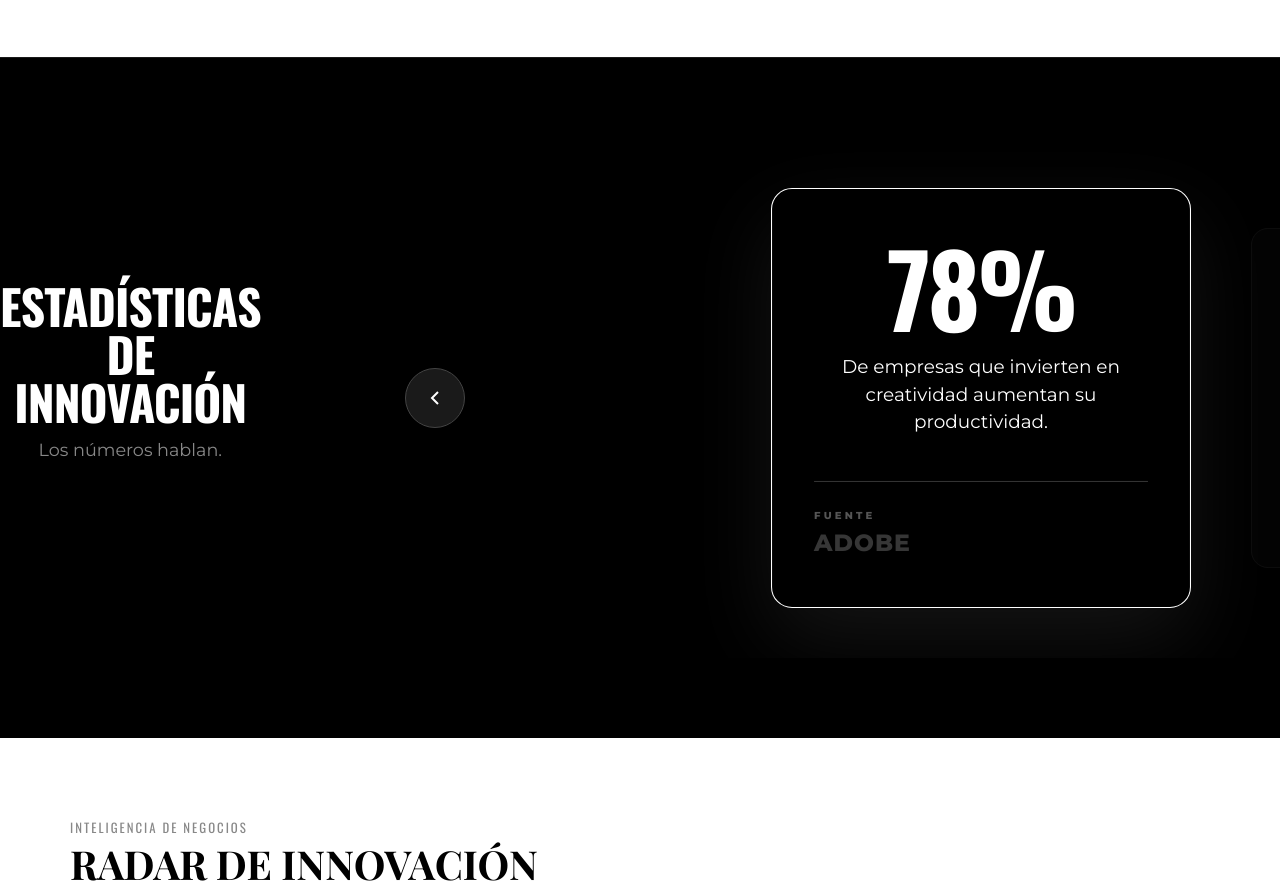
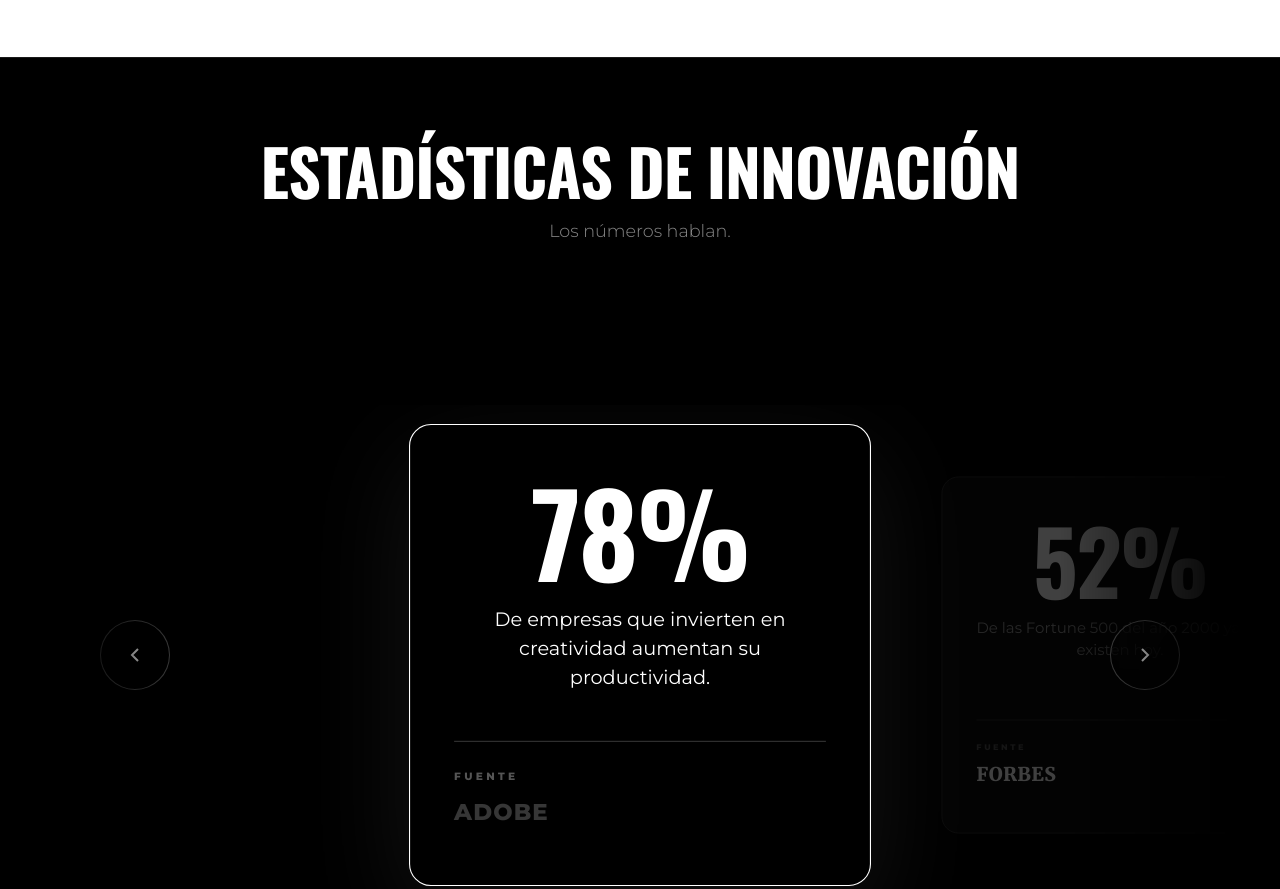
Before and after one commit to jotarampini-cell/FACEPROTOTYPE, a plain HTML site: page index.html in a window 1280 px wide. Shown: the part 5594-6483 px from the top of the page. Drawn offline with nearby package versions, Linux system fonts and the light colour scheme; a web font is replaced by a local one.

Commit message:
feat: desktop power architecture - centered layout, 420px cards, no blur

```diff
--- a/css/stats-carousel-addon.css
+++ b/css/stats-carousel-addon.css
@@ -1,4 +1,4 @@
-/* --- STATS MONOCHROME POWER EDITION --- */
+/* --- STATS SECTION: MONOCHROME POWER (MOBILE FIRST) --- */
 
 .stats-section-mono {
     background-color: #000000;
@@ -7,12 +7,25 @@
     font-family: 'Montserrat', sans-serif;
     color: #fff;
     overflow: hidden;
+    position: relative;
 }
 
 .stats-container {
-    max-width: 100%;
+    width: 100%;
     margin: 0 auto;
     text-align: center;
+    display: flex;
+    flex-direction: column;
+    align-items: center;
+}
+
+/* TÍTULOS */
+.stats-header {
+    margin-bottom: 60px;
+    max-width: 800px;
+    padding: 0 20px;
+    z-index: 2;
+    position: relative;
 }
 
 .stats-title {
@@ -20,102 +33,104 @@
     font-size: 3rem;
     color: #fff;
     text-transform: uppercase;
-    margin: 0 0 10px 0;
+    margin: 0 0 15px 0;
     letter-spacing: -1px;
 }
 
 .stats-subtitle {
     font-size: 1.1rem;
     color: #888;
-    margin-bottom: 50px;
+    font-weight: 300;
 }
 
-/* WRAPPER */
+/* --- CARRUSEL WRAPPER --- */
 .stats-carousel-wrapper {
     position: relative;
+    width: 100%;
     display: flex;
     align-items: center;
     justify-content: center;
-    height: 520px;
-    /* Altura aumentada para impacto */
+    /* Altura base móvil */
+    height: 550px;
 }
 
 .stats-track-container {
     width: 100%;
+    height: 100%;
     overflow: hidden;
-    height: 100%;
+    /* Corta lo que sale de la pantalla */
     display: flex;
     align-items: center;
+    position: relative;
 }
 
+/* PISTA (TRACK) */
 .stats-track {
     display: flex;
-    gap: 40px;
+    gap: 20px;
+    /* Gap móvil */
     width: max-content;
     transition: transform 0.6s cubic-bezier(0.16, 1, 0.3, 1);
+
+    /* CENTRADO MATEMÁTICO */
     padding-left: 50%;
-    /* Ajuste inicial (se sobreescribe con JS, pero bueno para fallback) */
-    margin-left: -200px;
+    margin-left: 0;
+    /* JS calculará el desplazamiento */
 }
 
-/* --- TARJETA PODEROSA --- */
+/* --- TARJETA BASE (MOBILE STYLE) --- */
 .stat-card {
-    width: 400px;
-    /* Ancho Desktop: GRANDE */
-    min-width: 400px;
-    height: 400px;
-    /* Cuadrada/Alta */
+    width: 85vw;
+    /* Gigante en móvil */
+    min-width: 85vw;
+    height: 480px;
     background: #0d0d0d;
     border: 1px solid #333;
     border-radius: 20px;
-    /* Bordes más modernos */
-    padding: 50px 40px;
+    padding: 40px 30px;
     display: flex;
     flex-direction: column;
     justify-content: space-between;
 
     /* Estado Inactivo */
     opacity: 0.3;
-    transform: scale(0.85);
+    transform: scale(0.9);
     filter: grayscale(100%);
     transition: all 0.6s cubic-bezier(0.16, 1, 0.3, 1);
 }
 
+/* Estado Activo */
 .stat-card.active {
     opacity: 1;
-    transform: scale(1.05);
-    background: #000;
-    /* Fondo negro puro */
-    border-color: #ffffff;
-    box-shadow: 0 30px 80px rgba(255, 255, 255, 0.08);
-    /* Sombra blanca masiva */
+    transform: scale(1);
+    background: #050505;
+    border-color: #fff;
+    box-shadow: 0 20px 60px rgba(255, 255, 255, 0.05);
     z-index: 10;
 }
 
-/* NÚMERO EDITORIAL */
+/* TIPOGRAFÍA */
 .stat-number {
     font-family: 'Oswald', sans-serif;
-    font-size: 6rem;
-    /* NÚMERO GIGANTE */
+    font-size: 5.5rem;
+    /* Gigante móvil */
     color: #fff;
     line-height: 0.9;
     margin-bottom: 20px;
     font-weight: 700;
-    letter-spacing: -3px;
+    letter-spacing: -2px;
 }
 
 .stat-desc {
     font-size: 1.1rem;
     color: #999;
     line-height: 1.5;
-    font-weight: 400;
 }
 
 .stat-card.active .stat-desc {
     color: #fff;
 }
 
-/* FOOTER LOGOS */
 .stat-footer {
     border-top: 1px solid #333;
     padding-top: 25px;
@@ -133,145 +148,18 @@
     font-weight: 800;
 }
 
-/* --- LOGOS TIPOGRÁFICOS REALISTAS (Estilos Específicos) --- */
 .stat-brand {
-    font-size: 1.4rem;
+    font-size: 1.3rem;
     color: #fff;
-    line-height: 1;
     display: block;
-}
-
-.logo-adobe {
-    font-family: 'Montserrat', sans-serif;
-    font-weight: 800;
-    text-transform: uppercase;
-    letter-spacing: 0px;
-    color: #fff;
-}
-
-.logo-forbes {
-    font-family: 'Libre Baskerville', serif;
-    font-weight: 700;
-    text-transform: capitalize;
-    letter-spacing: -0.5px;
-    font-size: 1.5rem;
-}
-
-.logo-mckinsey {
-    font-family: 'Playfair Display', serif;
-    font-weight: 700;
-    font-style: italic;
-    letter-spacing: 0px;
-    font-size: 1.6rem;
-}
-
-.logo-ibm {
-    font-family: 'Roboto Slab', serif;
-    font-weight: 700;
-    letter-spacing: 2px;
-}
-
-.logo-gallup {
-    font-family: 'Montserrat', sans-serif;
-    font-weight: 400;
-    text-transform: uppercase;
-    letter-spacing: 4px;
-    font-size: 1.2rem;
-}
-
-.logo-bcg {
-    font-family: 'Cinzel', serif;
-    font-weight: 700;
-    letter-spacing: -1px;
-    font-size: 1.6rem;
-}
-
-.logo-deloitte {
-    font-family: 'Montserrat', sans-serif;
-    font-weight: 700;
-    letter-spacing: 1px;
-}
-
-.logo-hbr {
-    font-family: 'Oswald', sans-serif;
-    font-weight: 700;
-    letter-spacing: -1px;
-    font-style: italic;
-    font-size: 1.8rem;
-}
-
-.logo-gartner {
-    font-family: 'Montserrat', sans-serif;
-    font-weight: 500;
-}
-
-.logo-mit {
-    font-family: 'Oswald', sans-serif;
-    font-weight: 400;
-    letter-spacing: 1px;
-    text-transform: uppercase;
-}
-
-.logo-accenture {
-    font-family: 'Montserrat', sans-serif;
-    font-weight: 700;
-    text-transform: lowercase;
-    font-size: 1.5rem;
-    letter-spacing: -0.5px;
-}
-
-.logo-salesforce {
-    font-family: 'Montserrat', sans-serif;
-    font-weight: 700;
-    font-style: italic;
-}
-
-.logo-pwc {
-    font-family: 'Georgia', serif;
-    font-weight: 700;
-    text-transform: lowercase;
-    font-size: 1.6rem;
-    letter-spacing: -1px;
-}
-
-.logo-google {
-    font-family: 'Montserrat', sans-serif;
-    font-weight: 700;
-    letter-spacing: -0.5px;
 }
 
 /* NAV & DOTS */
 .stats-nav {
-    background: rgba(255, 255, 255, 0.1);
-    border: 1px solid #444;
-    color: #fff;
-    width: 60px;
-    height: 60px;
-    border-radius: 50%;
-    cursor: pointer;
-    z-index: 20;
-    display: flex;
-    align-items: center;
-    justify-content: center;
-    position: absolute;
-    transition: 0.3s;
-    top: 50%;
-    transform: translateY(-50%);
+    display: none;
 }
 
-.stats-nav:hover {
-    background: #fff;
-    color: #000;
-    transform: translateY(-50%) scale(1.1);
-}
-
-.stats-nav.prev {
-    left: 5%;
-}
-
-.stats-nav.next {
-    right: 5%;
-}
+/* Oculto en móvil */
 
 .stats-dots {
     display: flex;
@@ -279,8 +167,7 @@
     gap: 10px;
     margin-top: 20px;
     flex-wrap: wrap;
-    max-width: 500px;
-    margin: 20px auto;
+    max-width: 300px;
 }
 
 .stat-dot {
@@ -300,46 +187,201 @@
 }
 
 
-/* --- MÓVIL IMPONENTE (AQUÍ ESTÁ EL CAMBIO CLAVE) --- */
-@media (max-width: 768px) {
+/* ========================================= */
+/* === DESKTOP FIX (LA MEJORA CLAVE) === */
+/* ========================================= */
+@media (min-width: 769px) {
+
+    .stats-header {
+        margin-bottom: 80px;
+    }
+
+    .stats-title {
+        font-size: 4rem;
+    }
+
+    /* Título más grande */
+
     .stats-carousel-wrapper {
-        height: 550px;
-        /* Más altura para que no se corte */
+        height: 500px;
+        max-width: 1600px;
+        /* Ancho máximo controlado */
+        margin: 0 auto;
+
+        /* Máscara suave solo en los bordes extremos */
+        -webkit-mask-image: linear-gradient(to right, transparent 0%, black 15%, black 85%, transparent 100%);
+        mask-image: linear-gradient(to right, transparent 0%, black 15%, black 85%, transparent 100%);
     }
 
     .stats-track {
-        /* Centrado para tarjeta variable */
-        margin-left: 0;
-        padding-left: 50%;
-        gap: 15px;
+        gap: 60px;
+        /* Más aire entre tarjetas */
     }
 
-    /* TARJETA GIGANTE EN MÓVIL */
+    /* TARJETA DESKTOP (Tamaño Editorial) */
     .stat-card {
-        width: 88vw;
-        /* 88% del ancho de la pantalla: ENORME */
-        min-width: 88vw;
-        height: 480px;
-        /* Muy alta */
-        padding: 40px 30px;
+        width: 420px;
+        /* Ancho fijo perfecto para lectura */
+        min-width: 420px;
+        height: 420px;
+        /* Cuadrada */
+        padding: 50px 40px;
+
+        /* El estado inactivo es MÁS VISIBLE ahora */
+        opacity: 0.25;
+        transform: scale(0.85);
+        filter: grayscale(100%);
+        /* Sin Blur, solo grises */
     }
 
-    /* Texto ajustado pero grande */
-    .stat-number {
-        font-size: 5.5rem;
+    /* ESTADO ACTIVO DESKTOP */
+    .stat-card.active {
+        opacity: 1;
+        transform: scale(1.1);
+        /* Pop evidente */
+        background: #000;
+        border: 1px solid #fff;
+        box-shadow: 0 30px 100px rgba(255, 255, 255, 0.08);
+        /* Glow de lujo */
     }
 
-    /* Sigue siendo masivo */
-    .stat-desc {
-        font-size: 1.1rem;
+    .stat-number {
+        font-size: 6.5rem;
     }
 
+    /* Número Masivo */
+
+    /* FLECHAS VISIBLES Y ELEGANTES */
     .stats-nav {
-        display: none;
+        display: flex;
+        /* Mostrar flechas */
+        position: absolute;
+        width: 70px;
+        height: 70px;
+        background: rgba(0, 0, 0, 0.5);
+        border: 1px solid rgba(255, 255, 255, 0.3);
+        backdrop-filter: blur(10px);
+        font-size: 1.5rem;
+        align-items: center;
+        justify-content: center;
+        border-radius: 50%;
+        color: #fff;
+        cursor: pointer;
+        transition: all 0.3s ease;
+        z-index: 50;
+        top: 50%;
+        transform: translateY(-50%);
     }
 
-    /* Ajuste de logo en móvil */
-    .stat-brand {
-        font-size: 1.3rem;
+    .stats-nav:hover {
+        background: #fff;
+        color: #000;
+        border-color: #fff;
+        transform: translateY(-50%) scale(1.1);
+    }
+
+    .stats-nav.prev {
+        left: 5%;
+    }
+
+    .stats-nav.next {
+        right: 5%;
     }
 }
+
+/* --- LOGOS (Estilos específicos) --- */
+.logo-adobe {
+    font-family: 'Montserrat', sans-serif;
+    font-weight: 800;
+    letter-spacing: -1px;
+}
+
+.logo-forbes {
+    font-family: 'Libre Baskerville', serif;
+    font-weight: 700;
+    letter-spacing: -1px;
+    font-size: 1.6rem;
+}
+
+.logo-mckinsey {
+    font-family: 'Playfair Display', serif;
+    font-weight: 700;
+    font-style: italic;
+    font-size: 1.8rem;
+}
+
+.logo-ibm {
+    font-family: 'Roboto Slab', serif;
+    font-weight: 700;
+    letter-spacing: 2px;
+}
+
+.logo-gallup {
+    font-family: 'Montserrat', sans-serif;
+    font-weight: 400;
+    letter-spacing: 4px;
+    font-size: 1.2rem;
+}
+
+.logo-bcg {
+    font-family: 'Cinzel', serif;
+    font-weight: 700;
+    letter-spacing: -1px;
+    font-size: 1.8rem;
+}
+
+.logo-deloitte {
+    font-family: 'Montserrat', sans-serif;
+    font-weight: 700;
+    letter-spacing: 0.5px;
+}
+
+.logo-deloitte::after {
+    content: '.';
+    color: #fff;
+}
+
+/* Punto blanco */
+.logo-hbr {
+    font-family: 'Oswald', sans-serif;
+    font-weight: 700;
+    font-style: italic;
+    font-size: 2rem;
+}
+
+.logo-gartner {
+    font-family: 'Montserrat', sans-serif;
+    font-weight: 500;
+}
+
+.logo-mit {
+    font-family: 'Oswald', sans-serif;
+    font-weight: 400;
+    letter-spacing: 1px;
+}
+
+.logo-accenture {
+    font-family: 'Montserrat', sans-serif;
+    font-weight: 700;
+    text-transform: lowercase;
+    font-size: 1.6rem;
+}
+
+.logo-salesforce {
+    font-family: 'Varela Round', sans-serif;
+    font-weight: 700;
+    font-style: italic;
+}
+
+.logo-pwc {
+    font-family: 'Georgia', serif;
+    font-weight: 700;
+    text-transform: lowercase;
+    font-size: 1.8rem;
+}
+
+.logo-google {
+    font-family: 'Montserrat', sans-serif;
+    font-weight: 700;
+    letter-spacing: -1px;
+}
```
